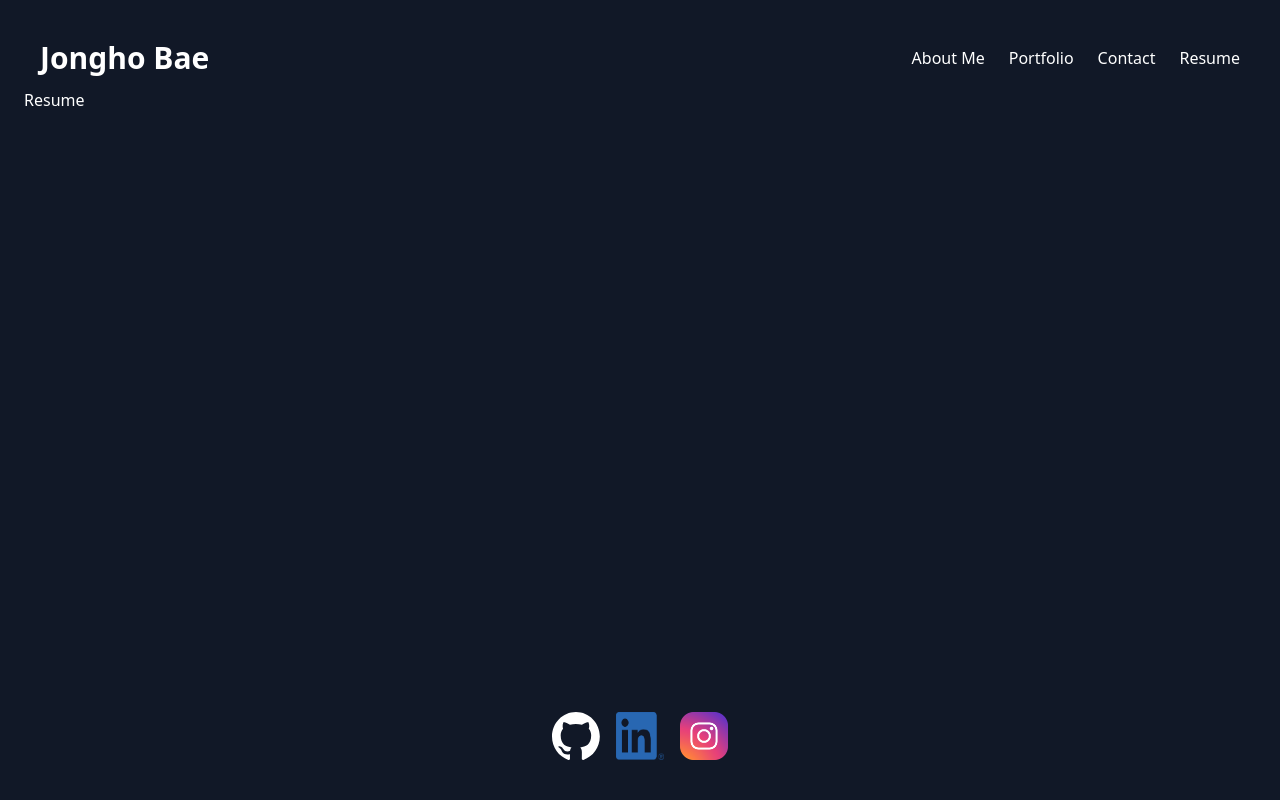
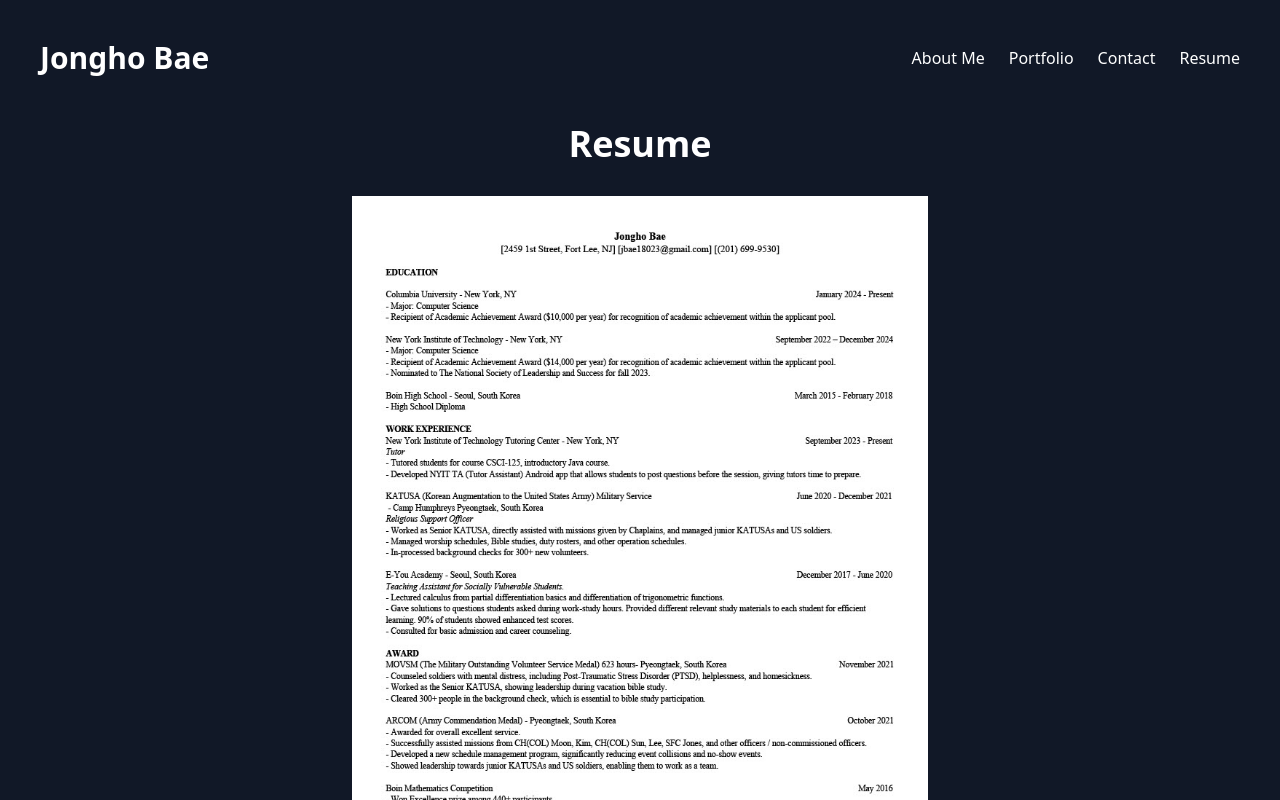
Before and after one commit to jonghoBae0218/Portfolio-Website_Jongho, a React (Vite) app: page /resume in a window 1280 px wide. Built offline with nearby package versions, Linux system fonts and the light colour scheme.

Commit message:
Added resume page

```diff
--- a/src/components/Footer.jsx
+++ b/src/components/Footer.jsx
@@ -11,7 +11,7 @@ function Footer() {
           className="hover:opacity-75"
         >
           <img
-            src="./public/images/github-mark-white.svg"
+            src="./images/github-mark-white.svg"
             alt="Github Logo"
             className="w-12 h-12"
           />
@@ -35,7 +35,7 @@ function Footer() {
           className="hover:opacity-75"
         >
           <img
-            src="./public/images/instagram.png"
+            src="./images/instagram.png"
             alt="Instagram Logo"
             className="w-12 h-12"
           />
--- a/src/pages/Resume.jsx
+++ b/src/pages/Resume.jsx
@@ -1,7 +1,32 @@
 import React from "react";
 
 function Resume() {
-  return <div>Resume</div>;
+  return (
+    <div className="px-4 py-8">
+      {/* Title */}
+      <h1 className="text-4xl font-bold mb-8 text-center">Resume</h1>
+
+      {/* Resume Image */}
+      <div className="flex justify-center mb-8">
+        <img
+          src="./resume.jpg" // Path to your resume image
+          alt="Resume"
+          className="w-full max-w-xl h-auto"
+        />
+      </div>
+
+      {/* Download Button */}
+      <div className="flex justify-center">
+        <a
+          href="./images/resume.jpg" // Path to your resume image
+          download="Resume_Jongh_Bae.jpg" // Name for the downloaded file
+          className="bg-blue-600 text-white py-2 px-4 rounded-lg shadow-lg hover:bg-blue-700 transition-colors"
+        >
+          Download Resume
+        </a>
+      </div>
+    </div>
+  );
 }
 
 export default Resume;
```
